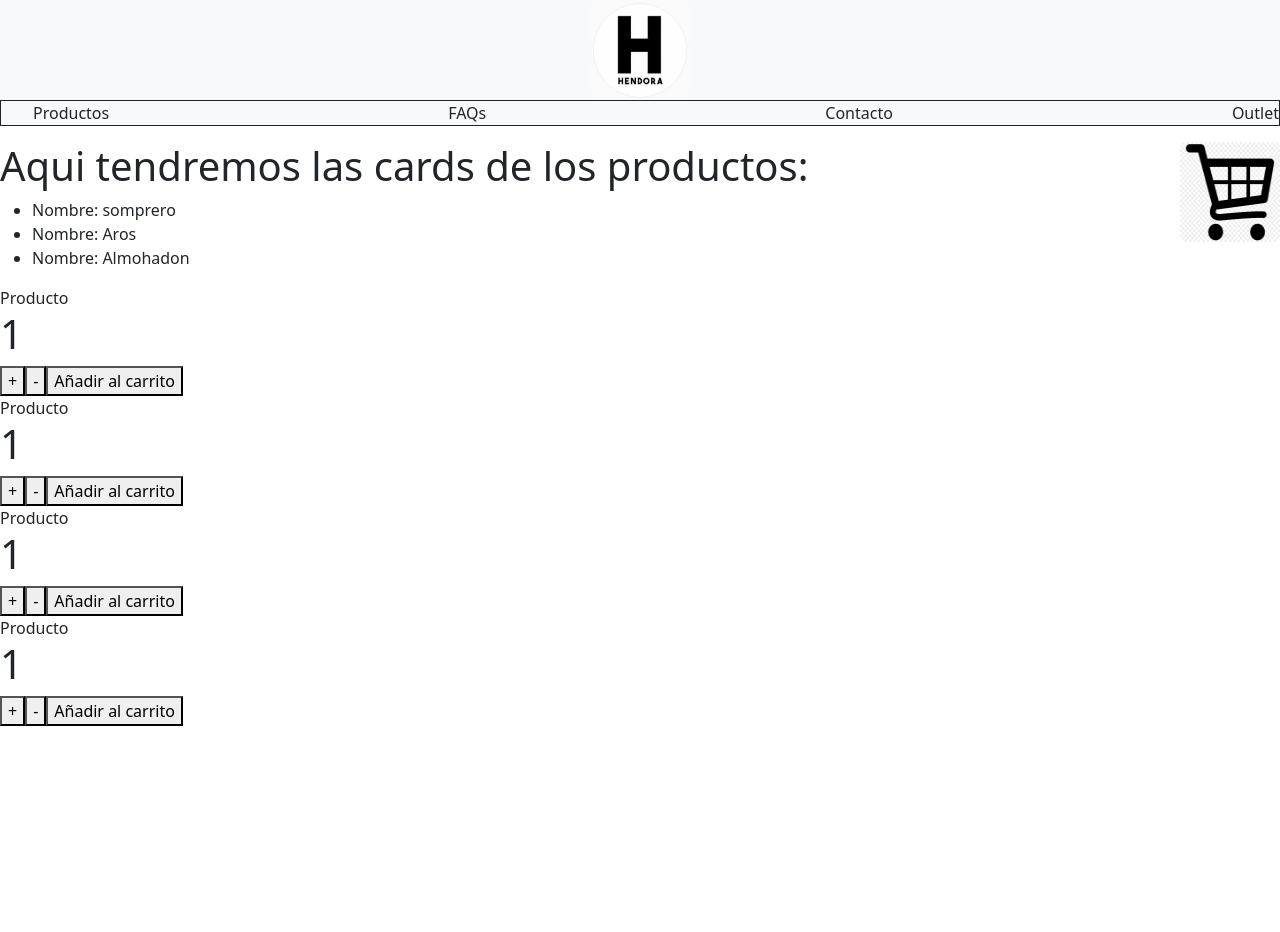
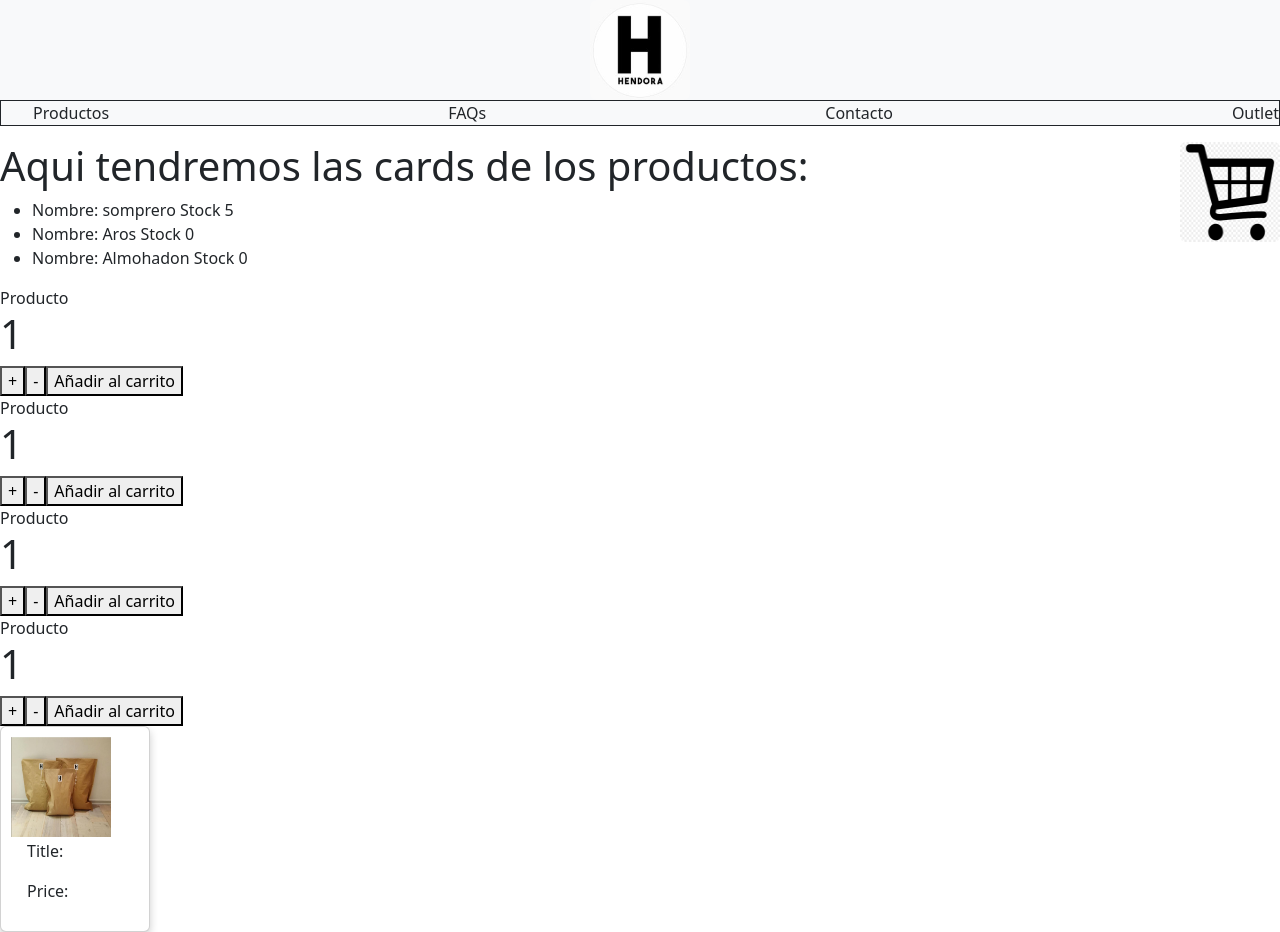
Before and after one commit to abalart/React, a React (Create React App) app: page / in a window 1280 px wide. Before the commit the page ends 800 px from the top, so only its background shows below. Built offline with nearby package versions, Linux system fonts and the light colour scheme.

Commit message:
Desafio ItemList

```diff
--- a/package.json
+++ b/package.json
@@ -12,8 +12,9 @@
     "@testing-library/jest-dom": "^5.16.5",
     "@testing-library/react": "^13.3.0",
     "@testing-library/user-event": "^13.5.0",
-    "bootstrap": "^5.2.0",
+    "bootstrap": "^5.2.1",
     "react": "^18.2.0",
+    "react-card-shopping": "^0.1.3",
     "react-dom": "^18.2.0",
     "react-scripts": "^5.0.1",
     "styled-components": "^5.3.5",
--- a/src/App.js
+++ b/src/App.js
@@ -2,7 +2,7 @@ import React from 'react';
 import './App.css';
 import NavBar from './components/Nav/NavBar';
 import ItemListContainer from './components/ItemListContainer/ItemListContainer';
-
+import Item from './components/Item/Item';
 
 const  App = () => {
 
@@ -10,6 +10,7 @@ const  App = () => {
   <>
     <NavBar />
     <ItemListContainer/>
+    <Item/>
   </>
   );
 }
--- /dev/null
+++ b/src/components/Item/Item.css
@@ -0,0 +1,22 @@
+.card {
+
+  box-shadow: 0 4px 8px 0 rgba(0,0,0,0.2);
+  transition: 0.3s;
+
+}
+
+
+.card:hover {
+  box-shadow: 0 8px 16px 0 rgba(0,0,0,0.2);
+}
+
+
+.container {
+  padding: 2px 16px;
+}
+
+.imgCard{
+    width:100px;
+    height:100px;
+
+}
--- /dev/null
+++ b/src/components/Item/Item.js
@@ -0,0 +1,32 @@
+
+import imgBolsas from '../../imagenes/bolsas.JPG'
+import React from 'react';
+import './Item.css';
+
+
+// { id, title, price, pictureUrl }
+const item = [
+    {id:1, title: "somprero",stock:5,price: 500},
+    {id:2,title: "Aros",stock:0,price: 500},
+    {id:3,title: "Almohadon",stock:0,price: 500}
+                  ]
+
+const Item = (item) => {  //Este componente recibe un objeto item para extraer de el la info a mostrar en una card
+
+
+return(
+
+
+    <div className="card">
+        <img altclassname="Esto es una bolsa" className="imgCard" src={imgBolsas} alt=''  />
+        <div className="container">
+            <p>Title:{item.title}</p>
+          <p>Price:{item.price}</p>
+        </div>
+        </div>
+
+)
+
+}
+
+export default Item
--- a/src/components/ItemCount/ItemCount.js
+++ b/src/components/ItemCount/ItemCount.js
@@ -1,34 +1,11 @@
-/*
->> A tener en cuenta:
-- El número contador nunca puede superar el stock disponible
-- De no haber stock el click no debe tener efecto y por ende no ejecutar el callback onAdd
-- Si hay stock al clickear el botón se debe ejecutar onAdd con un número que debe ser la
-cantidad seleccionada por el usuario.
-Detalle importante: como sabes, todavía no tenemos nuestro detalle de ítem, y este desarrollo es
-parte de él, así que por el momento puedes probar e importar este componente dentro del
-ItemListContainer, sólo a propósitos de prueba. Después lo sacaremos de aquí y lo incluiremos
-en el detalle del ítem.
-
->> Ejemplo inicial:
-stock se pasa harcodeado desde el componente padre de itemCount lo mismo initial y OnAdd es una funcion que tambien sera prop
-onAdd=Agregar al carrito , va a ser una funcion que ejecute por ej un console.log
-
-function ItemCount({ stock, initial, onAdd }) {
-// Desarrollar lógica
-}
-- Adicionalmente tendremos un número inicial (initial) de cantidad de ítems, de tal modo que si lo
-invoco del siguiente modo:
-<ItemCount stock=”5” initial=”1” />
-debería ver el contador inicializado en 1 por defecto
-
-*/
-
-import React, {useState} from "react";
-// ES6 Modules or TypeScript
+import React, {useEffect, useState} from "react";
 import Swal from 'sweetalert2'
 
-const ItemCount = ({stock,initial,onAdd}) => {   //Recibe las 3 props desde MiApp
+const ItemCount = ({stock,initial,onAdd}) => {   //Recibe las 3 props desde ItemListContainer (padre de ItemCount)
 
+useEffect(() => {
+    console.log("Esto es useEffect")
+});
 
 const [contador,setContador] = useState(initial); //Variable,funcion que va a cambiar la variable y el hook con un valor inicial
 
--- a/src/components/ItemListContainer/ItemListContainer.js
+++ b/src/components/ItemListContainer/ItemListContainer.js
@@ -6,38 +6,50 @@ import Swal from 'sweetalert2'
 
 //Este componente va a listar los items
 
+
+
+
 const ItemListContainer = ({greeting}) => {  //Este componente recibe la prop "greeting y la muestra con h1"
 
 
-const productos = [
+    const productos = [
     {id:1, nombre: "somprero",stock:5},
     {id:2,nombre: "Aros",stock:0},
-    {id:2,nombre: "Almohadon",stock:0}
+    {id:3,nombre: "Almohadon",stock:0}
                   ]
+
+      const promis = new Promise((resolve,reject) => { //Simula llamada a API para obtener array de productos
+        resolve(true); //Tarea sincronica
+        setTimeout(20000);
+         console.log('Set time out');
+    });
+
+
+
+
+
 
 function onAdd(){ //Funcion añadir al carrito
  Swal.fire('Producto agregado al carrito')
 
 }
 
+//Agregar  llamado a  <ItemList/> mediante una promesa con retraso de 2 segundos+ useEffect
+
     return(
     <div>
-    <h1>Aqui tendremos las cards de los productos:</h1>
+        <h1>Aqui tendremos las cards de los productos:</h1>
     <div>
         <ul>
-            {productos.map((producto)=>(
-                    <li key={producto.id}>
-                        {"Nombre: "+producto.nombre}
 
-                    </li>
-            ))}
+             {productos.map(u => <li key={u.id}>{"Nombre: "+u.nombre+" "}{"Stock "+u.stock}</li>)}
         </ul>
     </div>
             <h1>{greeting}</h1>
             <ItemCount stock={5} initial={1} onAdd={onAdd} />
-             <ItemCount stock={0} initial={1} onAdd={onAdd} />
-              <ItemCount stock={99999} initial={1} onAdd={onAdd} />
-               <ItemCount stock={1} initial={1} onAdd={onAdd} />
+            <ItemCount stock={0} initial={1} onAdd={onAdd} />
+            <ItemCount stock={99999} initial={1} onAdd={onAdd} />
+            <ItemCount stock={1} initial={1} onAdd={onAdd} />
 
      </div>
     )
```
Also changed, not shown: src/components/ItemList/ItemList.js (added, +46 -0 lines), 1 other file (tests, documents, lock files or other folders).
